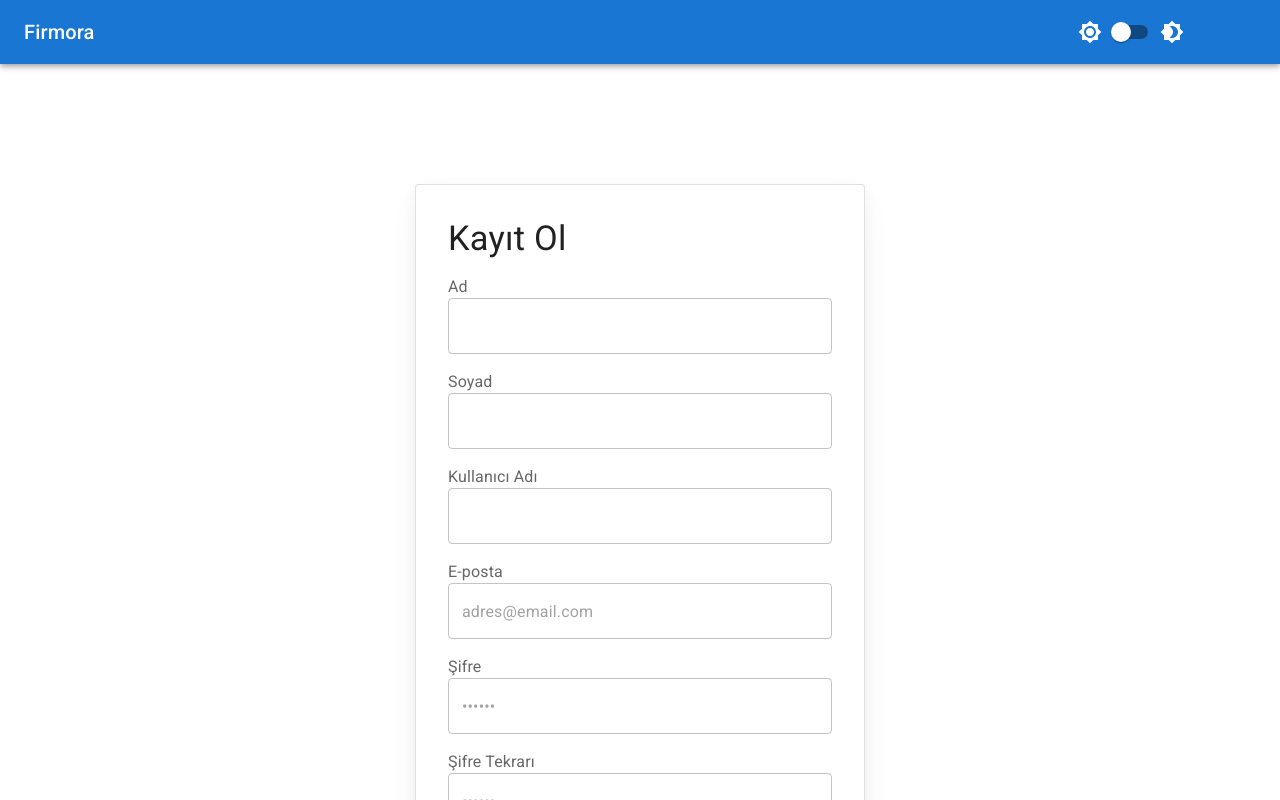
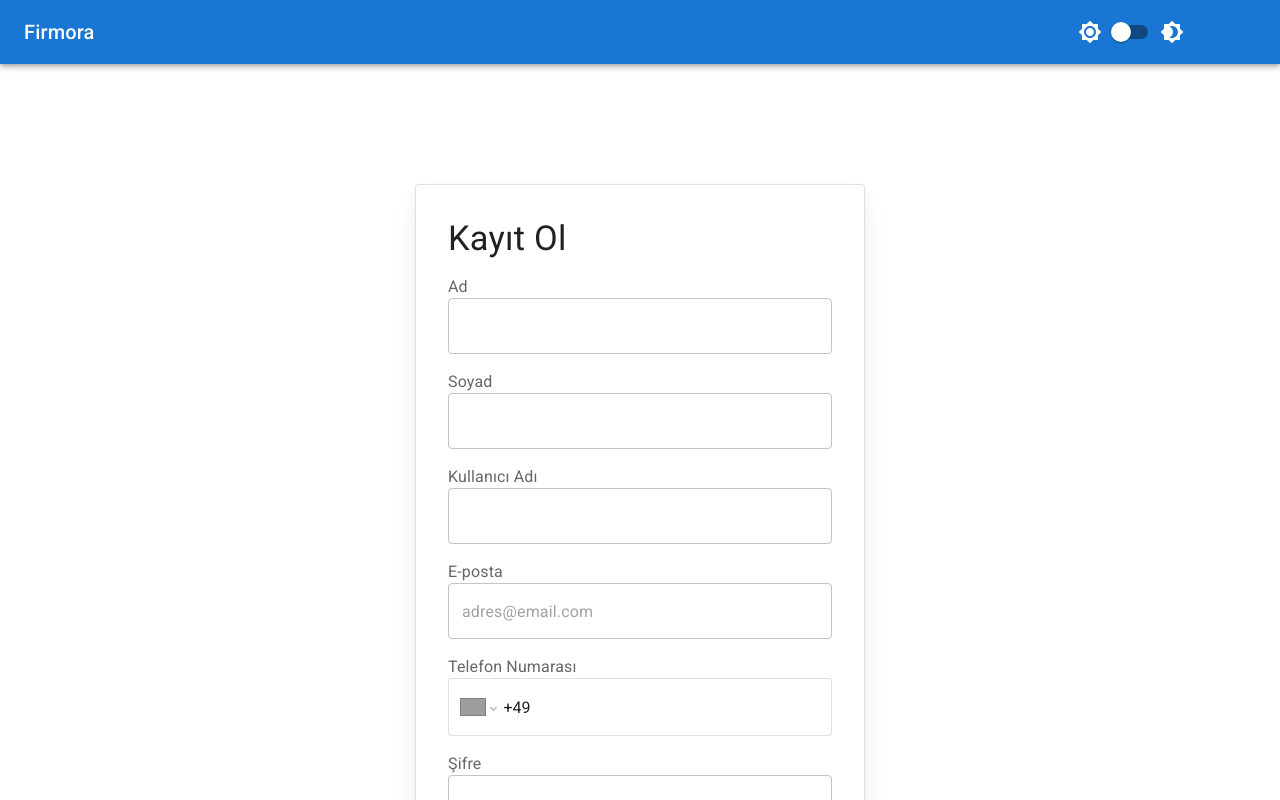
Before and after one commit to fthgncl/firmora-web, a React (Create React App) app: page /sign-up in a window 1280 px wide. Shown: the top 800 px of the page. Built offline with nearby package versions, Linux system fonts and the light colour scheme; grey boxes are pictures that could not be loaded.

Commit message:
Telefon numarası girişi için özel bileşen eklendi ve SignIn/SignUp sayfasına entegre edildi.

```diff
--- a/package.json
+++ b/package.json
@@ -19,6 +19,7 @@
     "react": "^18.3.1",
     "react-dom": "^18.3.1",
     "react-i18next": "^13.5.0",
+    "react-phone-number-input": "^3.4.12",
     "react-router-dom": "^6.28.0",
     "react-scripts": "5.0.1",
     "web-vitals": "^2.1.4",
--- /dev/null
+++ b/src/components/PhoneInputField.js
@@ -0,0 +1,78 @@
+import React, { forwardRef } from 'react';
+import Box from '@mui/material/Box';
+import PhoneInput from 'react-phone-number-input';
+import 'react-phone-number-input/style.css';
+import tr from 'react-phone-number-input/locale/tr'
+
+// Telefon girişi için özel bileşen - MUI TextField ile entegre olacak şekilde
+const PhoneInputField = forwardRef(function PhoneInputField(props, ref) {
+    const { defaultCountry, onChange, value, disabled, placeholder, error, touched, ...other } = props;
+
+    return (
+        <Box
+            sx={{
+                '& .PhoneInput': {
+                    display: 'flex',
+                    width: '100%',
+                    border: '1px solid',
+                    borderColor: (touched && error) ? 'error.main' : 'divider',
+                    borderRadius: 1,
+                    backgroundColor: disabled ? 'action.disabledBackground' : 'background.paper',
+                    transition: 'border-color 0.2s ease-in-out, box-shadow 0.2s ease-in-out',
+                    opacity: disabled ? 0.6 : 1,
+                    '&:hover': {
+                        borderColor: disabled ? 'divider' : (touched && error) ? 'error.main' : 'primary.main',
+                    },
+                    '&:focus-within': {
+                        borderColor: (touched && error) ? 'error.main' : 'primary.main',
+                        boxShadow: (theme) => `0 0 0 2px ${(touched && error) ? theme.palette.error.main + '20' : theme.palette.primary.main + '20'}`,
+                    },
+                },
+                '& .PhoneInputCountry': {
+                    marginLeft: '12px',
+                    marginRight: '8px',
+                    display: 'flex',
+                    alignItems: 'center',
+                    minHeight: '56px',
+                },
+                '& .PhoneInputCountrySelect': {
+                    border: 'none',
+                    backgroundColor: 'transparent',
+                    outline: 'none',
+                    color: 'text.primary',
+                    cursor: disabled ? 'default' : 'pointer',
+                },
+                '& .PhoneInputInput': {
+                    flex: 1,
+                    border: 'none',
+                    outline: 'none',
+                    backgroundColor: 'transparent',
+                    fontSize: '1rem',
+                    fontFamily: 'inherit',
+                    color: 'text.primary',
+                    width: '100%',
+                    padding: '16.5px 14px 16.5px 0',
+                    minHeight: '22px',
+                    '&::placeholder': {
+                        color: 'text.secondary',
+                        opacity: 1,
+                    },
+                }
+            }}
+        >
+            <PhoneInput
+                defaultCountry={defaultCountry}
+                international
+                labels={tr}
+                value={value}
+                onChange={onChange}
+                disabled={disabled}
+                placeholder={placeholder || "Telefon numarası"}
+                ref={ref}
+                {...other}
+            />
+        </Box>
+    );
+});
+
+export default PhoneInputField;
--- a/src/pages/SignInUpPage.js
+++ b/src/pages/SignInUpPage.js
@@ -16,6 +16,7 @@ import SignUpSchema from "../schemas/signUpSchema";
 import { useNavigate } from "react-router-dom";
 import Link from '@mui/material/Link';
 import Copyright from '../components/Copyright';
+import PhoneInputField from '../components/PhoneInputField';
 
 const Card = styled(MuiCard)(({ theme }) => ({
     display: 'flex',
@@ -56,8 +57,7 @@ export default function SignUp() {
         try {
             const response = await axios.post(`${process.env.REACT_APP_API_URL}/sign-up`, values);
             if (response.data.status === 'success') {
-
-
+                console.log(response.data)
             }
             actions.resetForm();
         } catch (error) {
@@ -71,12 +71,13 @@ export default function SignUp() {
         }
     };
 
-    const { values , errors, handleSubmit, handleChange, setErrors, touched, handleBlur, validateForm } = useFormik({
+    const { values , errors, handleSubmit, handleChange, setErrors, touched, handleBlur, validateForm, setFieldValue } = useFormik({
         initialValues: {
             name: '',
             surname: '',
             username: '',
             email: '',
+            phone: '',
             password: '',
             confirmpassword: ''
         },
@@ -172,6 +173,23 @@ export default function SignUp() {
                                 disabled={isLoading}
                             />
                         </FormControl>
+                        <FormControl error={!!errors.phone}>
+                            <FormLabel htmlFor="phone">Telefon Numarası</FormLabel>
+                            <PhoneInputField
+                                defaultCountry="DE"
+                                value={values.phone}
+                                onChange={(value) => setFieldValue('phone', value)}
+                                disabled={isLoading}
+                                placeholder="Telefon numarası girin"
+                                error={!!errors.phone}
+                                touched={touched.phone}
+                            />
+                            {touched.phone && errors.phone && (
+                                <Typography variant="caption" color="error" sx={{ mt: 0.5, ml: 1.75, display: 'block' }}>
+                                    {errors.phone}
+                                </Typography>
+                            )}
+                        </FormControl>
                         <FormControl>
                             <FormLabel htmlFor="password">Şifre</FormLabel>
                             <TextField
```
